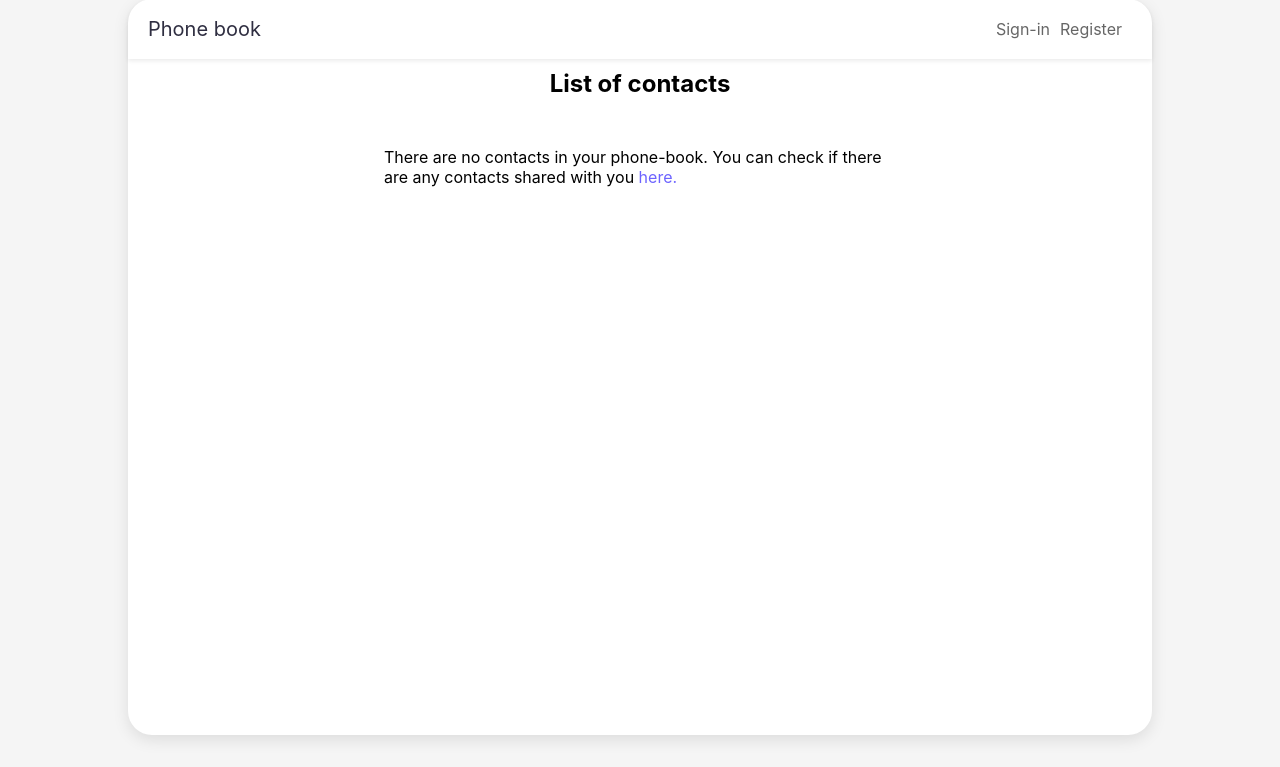
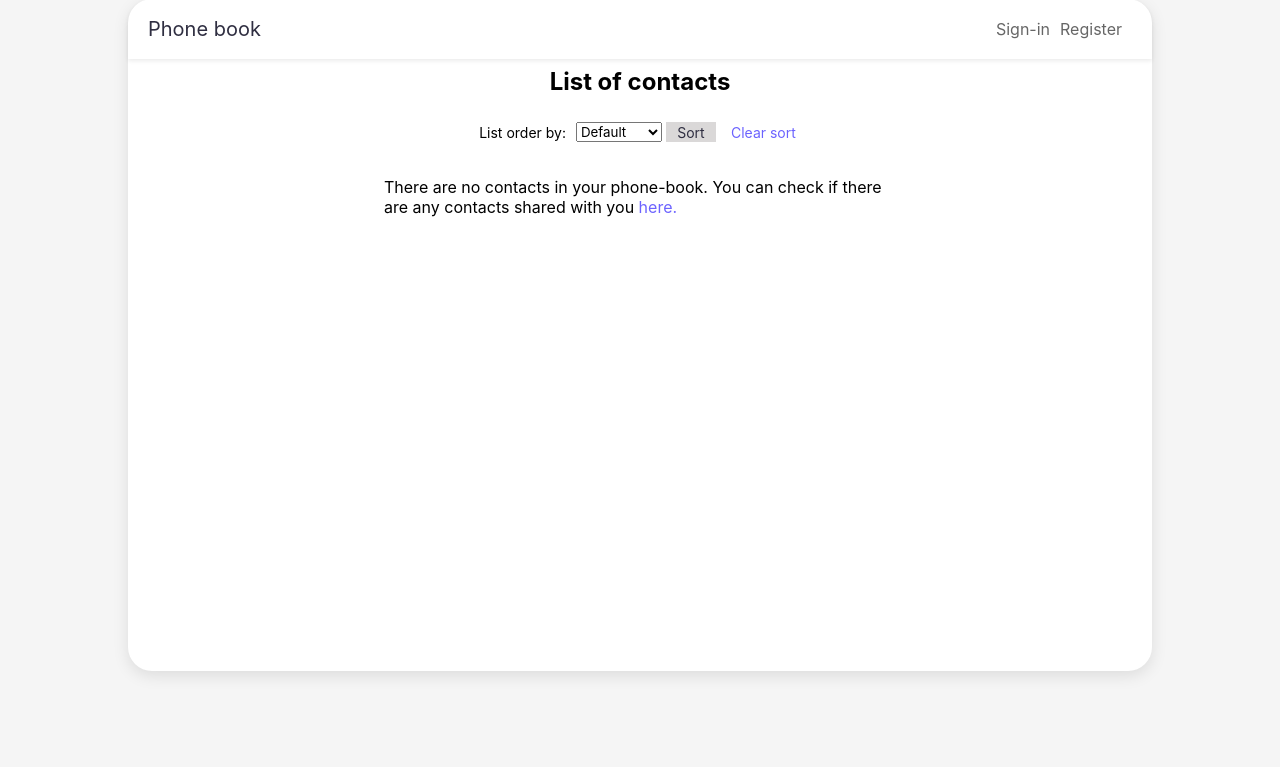
Before and after one commit to rositatisor/phone-book, a Symfony app: template templates/contact/index.html.twig in a window 1280 px wide. Shown: the part 33-800 px from the top of the page. Run offline with Twig, Linux system fonts and the light colour scheme; the template is opened without the code that fills it, so the values that code supplies are empty; style sheets or scripts are compiled from the project's sources; some libraries are stand-ins or nearby versions.

Commit message:
Create sort functionallity and style

```diff
--- a/assets/styles/app.scss
+++ b/assets/styles/app.scss
@@ -44,6 +44,7 @@ main {
     display: flex;
     flex-direction: column;
     width: 80%;
+    height: 84%;
     margin: 2rem 0;
     align-items: center;
     background: #fff;
@@ -349,10 +350,57 @@ nav {
 
     h1,
     h2 {
-        height: 10%;
+        height: 8%;
         width: 100%;
         text-align: center;
-        line-height: 50px;
+        line-height: 46px;
+    }
+
+    .sort {
+        display: flex;
+        width: 100%;
+        height: 8%;
+        flex-direction: row;
+        flex-wrap: nowrap;
+        align-content: center;
+        justify-content: center;
+        align-items: center;
+        column-gap: 10px;
+        font-size: 14px;
+
+        form {
+            width: 140px;
+
+            select {
+                display: inline-block;
+                height: 20px;
+            }
+
+            button {
+                display: inline-block;
+                width: 50px;
+                height: 20px;
+                font-size: 14px;
+                border: none;
+                text-align: center;
+                cursor: pointer;
+                color: $black;
+                background-color: $grey;
+
+                &:hover {
+                    color: $black;
+                    background-color: $transparent-light-violet;
+                }
+            }
+        }
+        a {
+            color: $violet;
+            padding: 5px;
+
+            &:hover {
+                color: $light-violet;
+            }
+        }
     }
 
     .box {
@@ -402,7 +450,7 @@ nav {
     .scroll-item {
         display: block;
         width: 100%;
-        height: 70%;
+        height: 68%;
         overflow-y: scroll;
 
         .item-list {
--- a/templates/contact/index.html.twig
+++ b/templates/contact/index.html.twig
@@ -11,6 +11,18 @@
         {% include 'msg/success.html.twig'%}
     {% endif %}
     <h2>List of contacts</h2>
+    <div class="sort">
+        <p>List order by:</p>
+        <form action="{{path('contact_index')}}" method="GET">
+            <select name="sort">
+                <option value="default">Default</option>
+                <option value="name_az" {% if sortBy == 'name_az' %} selected {% endif %}>Name A-Z</option>
+                <option value="name_za" {% if sortBy == 'name_za' %} selected {% endif %}>Name Z-A</option>
+            </select>
+            <button class="sort submit-btn" type="submit">Sort</button>
+        </form>
+        <a href="{{path('contact_index')}}" class="clear">Clear sort</a>
+    </div>
     <div class="scroll-item">
         <div class="item-list contacts">
             {% if contacts is empty %}
```
Also changed, not shown: src/Controller/ContactController.php (+6 -13 lines).
